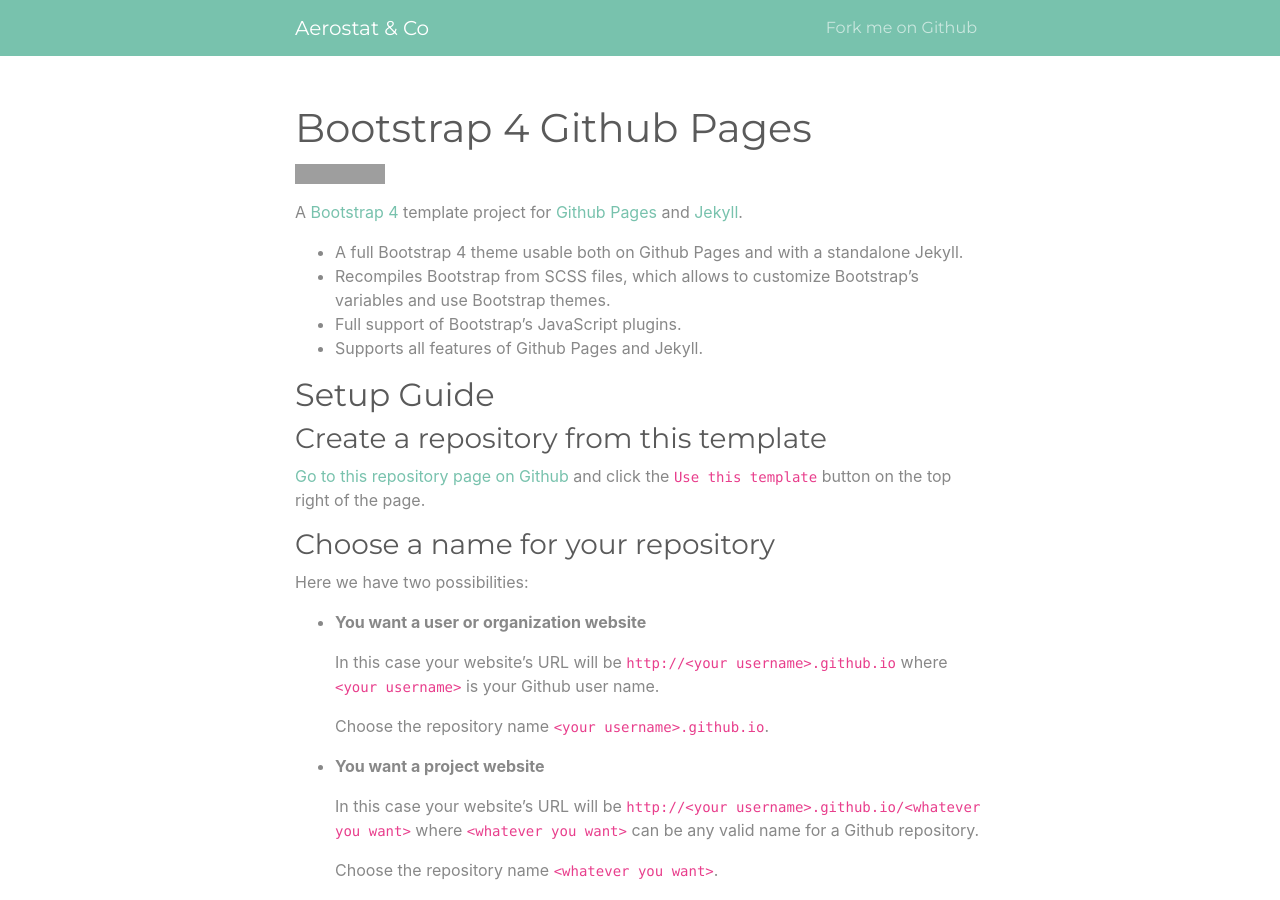
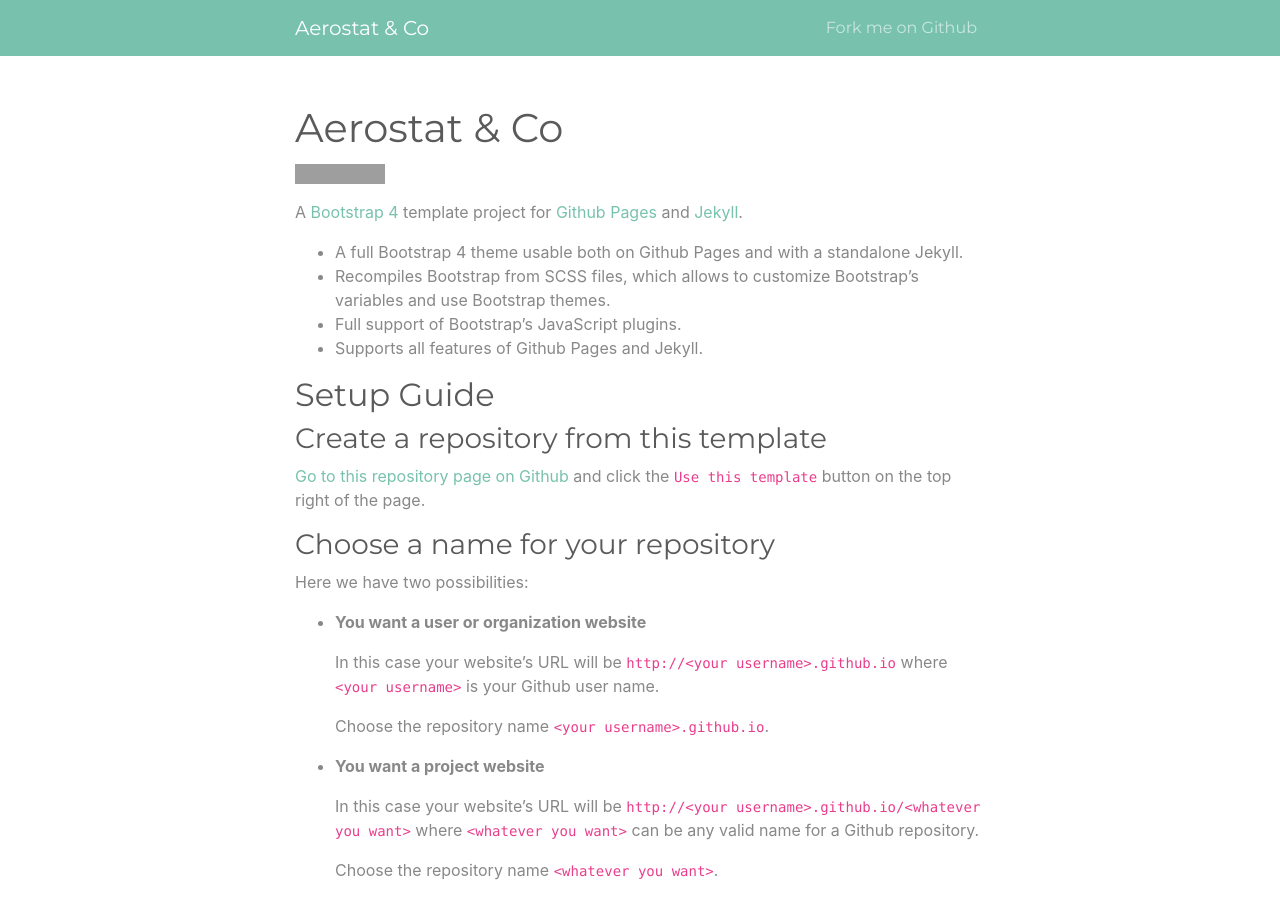
Before and after one commit to aerostatchris/aerostatchris.github.io, a Jekyll site: the page built from index.md, in a window 1280 px wide and 900 px high. Built offline with Jekyll 4.4.1, drawn with Linux system fonts in a browser that asks for light colours; grey boxes are pictures that could not be loaded.

Commit message:
Update index.md

```diff
--- a/index.md
+++ b/index.md
@@ -1,6 +1,6 @@
 ---
 layout: page
-title: Bootstrap 4 Github Pages
+title: Aerostat & Co
 ---
 
 [![GitHub Repo stars](https://img.shields.io/github/stars/nicolas-van/bootstrap-4-github-pages?style=social)](https://github.com/nicolas-van/bootstrap-4-github-pages)
```
